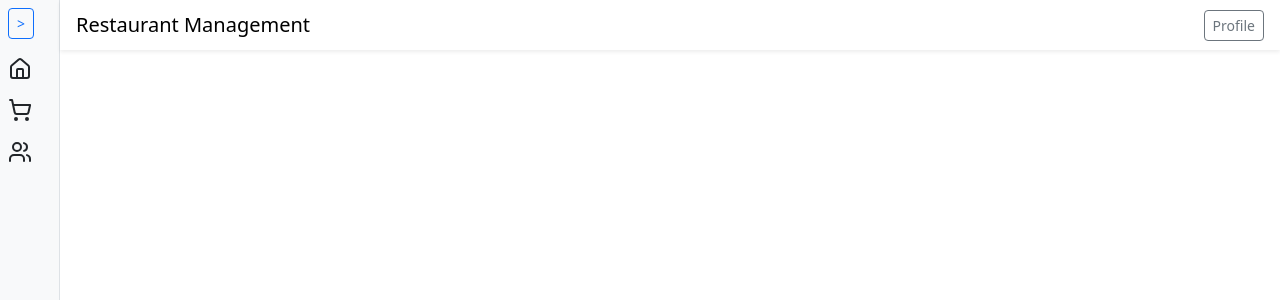
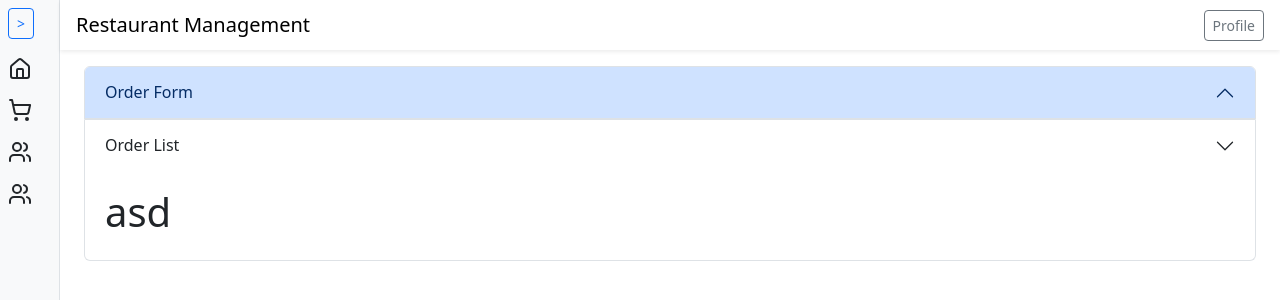
Before and after one commit to anjula576/restaurant-project, a React (Vite) app in the folder frontend/restaurant-frontend/: page /order in a window 1280 px wide. Shown: the top 300 px of the page. Built offline with nearby package versions, Linux system fonts and the light colour scheme.

Commit message:
start of order module

```diff
--- a/frontend/restaurant-frontend/src/App.tsx
+++ b/frontend/restaurant-frontend/src/App.tsx
@@ -8,6 +8,7 @@ import React from "react";
 // import {Route, Routes} from "react-router-dom";
 import Dashboard from "./pages/Dashboard.tsx";
 import { BrowserRouter as Router,Routes,Route } from "react-router-dom";
+import Order from "./pages/Order.tsx";
 
 
 function App() {
@@ -23,6 +24,7 @@ function App() {
                     <Routes>
                         <Route path={"/"} element={<Dashboard/>}></Route>
                         <Route path={"/customer"} element={<Customer/>}></Route>
+                        <Route path={"/order"} element={<Order/>}></Route>
                     </Routes>
                 </Content>
             </div>
--- a/frontend/restaurant-frontend/src/components/Sidebar.tsx
+++ b/frontend/restaurant-frontend/src/components/Sidebar.tsx
@@ -26,7 +26,8 @@ const Sidebar: React.FC = () => {
                 </button>
 
                 <SidebarMenuItem icon={<House/>} label="Dashboard" path="/" expanded={expanded}/>
-                <SidebarMenuItem icon={<ShoppingCart/>} label="Orders" path="/orders" expanded={expanded}/>
+                <SidebarMenuItem icon={<ShoppingCart/>} label="Orders" path="/order" expanded={expanded}/>
+                <SidebarMenuItem icon={<Users/>} label="Customers" path="/customer" expanded={expanded}/>
                 <SidebarMenuItem icon={<Users/>} label="Customers" path="/customer" expanded={expanded}/>
             </div>
 
--- a/frontend/restaurant-frontend/src/pages/Customer.tsx
+++ b/frontend/restaurant-frontend/src/pages/Customer.tsx
@@ -16,7 +16,7 @@ function Customer() {
     // this is changed when edit button pressed.
     const [isEditing, setIsEditing] = useState(false);
 
-    // should pass the alertcolor to alert (can't pass the string type,becuase alert type expect a colour among 4 colours
+    // should pass the alert color to alert (can't pass the string type,becuase alert type expect a colour among 4 colours
     // like(success,info,warning,error).any string not valid in here.)
     // when import alert  as import ,some times it doesn't work
     //  this tells initially type can be those 4 types and messege contain string or sometimes can be set null(because use ir fate to mention them)
--- /dev/null
+++ b/frontend/restaurant-frontend/src/pages/Order.tsx
@@ -0,0 +1,128 @@
+import {Alert} from "@mui/material";
+import AlertTitle from "@mui/material/AlertTitle";
+import DataTable from "../components/DataTable.tsx";
+import React, {useState} from "react";
+
+
+function Order(){
+
+    const [orders, setOrders] = useState([]);
+
+    // this is changed when edit button pressed.
+    const [isEditing, setIsEditing] = useState(false);
+
+    // should pass the alert color to alert (can't pass the string type,becuase alert type expect a colour among 4 colours
+    // like(success,info,warning,error).any string not valid in here.)
+    // when import alert  as import ,sometime it doesn't work
+    //  this tells initially type can be those 4 types and message contain string or sometimes can be set null(because use ir fate to mention them)
+    // but now set null as  the initial value.
+    const [alert, setAlert] = useState<{
+        type: "success" | "error" | "warning" | "info";
+        message: string
+    } | null>(null);
+
+
+    const [order, setOrder] = useState({
+        id:null,
+        totalamount: "",
+        orderdate: "",
+        paymentstatus: "",
+        status: "",
+        ordertype:"",
+    })
+
+    // this is used to refill the form
+
+    const getOrders = () => {
+        fetch("http://localhost:8080/api/order")
+            .then((res) => res.json())
+            .then((data) => {
+
+                setOrders(data);
+
+            })
+    }
+
+
+
+
+    return(
+        <>
+
+
+
+            <div className="row">
+                <div className="col-12 col-md-12 col-lg-12">
+                    <div className="accordion ms-2 me-2" id="accordionPanelsStayOpenExample">
+                        <div className="accordion-item">
+                            <h2 className="accordion-header">
+                                <button className="accordion-button" type="button" data-bs-toggle="collapse"
+                                        data-bs-target="#panelsStayOpen-collapseOne" aria-expanded="true"
+                                        aria-controls="panelsStayOpen-collapseOne">
+                                    Order Form
+                                </button>
+                            </h2>
+                            <div id="panelsStayOpen-collapseOne" className="accordion-collapse collapse">
+                                <div className="accordion-body">
+                                    <form >
+                                        <div className="row d-flex">
+
+
+                                                <div className="col-6 ">
+                                                    <form>
+                                                        <div className="row">
+                                                            <label className="form-label" htmlFor="selectCustomer">Customer</label>
+                                                            <select className="form-select" id="selectCustomer">
+                                                                <option>Option 1</option>
+                                                            </select>
+                                                        </div>
+                                                    </form>
+                                                </div>
+
+
+                                                <div className="col-6 bg-success">
+                                                    <h2>colimn 1</h2>
+                                                </div>
+
+                                        </div>
+
+                                    </form>
+                                </div>
+                            </div>
+                        </div>
+                        <div className="accordion-item">
+                            <h2 className="accordion-header">
+                                <button className="accordion-button collapsed" type="button"
+                                        data-bs-toggle="collapse"
+                                        data-bs-target="#panelsStayOpen-collapseTwo" aria-expanded="false"
+                                        aria-controls="panelsStayOpen-collapseTwo">
+                                    Order List
+                                </button>
+                            </h2>
+                            <div id="panelsStayOpen-collapseTwo" className="accordion-collapse collapse show">
+                                <div className="accordion-body">
+                                    <h1>asd</h1>
+
+                                    {/*use key when need to update a component when change the count*/}
+                                    {/* in here when change the customer count automatically unmount the datatable component
+                                        and remount.this is an easier way to update component when list an list updates*/}
+                                    {/*<DataTable key={orders.length} columns={columns} data={orders}*/}
+                                    {/*           onEdit={(row) => handleEdit(row)} onDelete={(id)=>deleteCustomer(id)}/>*/}
+
+
+                                </div>
+                            </div>
+                        </div>
+
+                    </div>
+                </div>
+
+            </div>
+
+
+
+        </>
+    )
+}
+
+export default Order;
```
